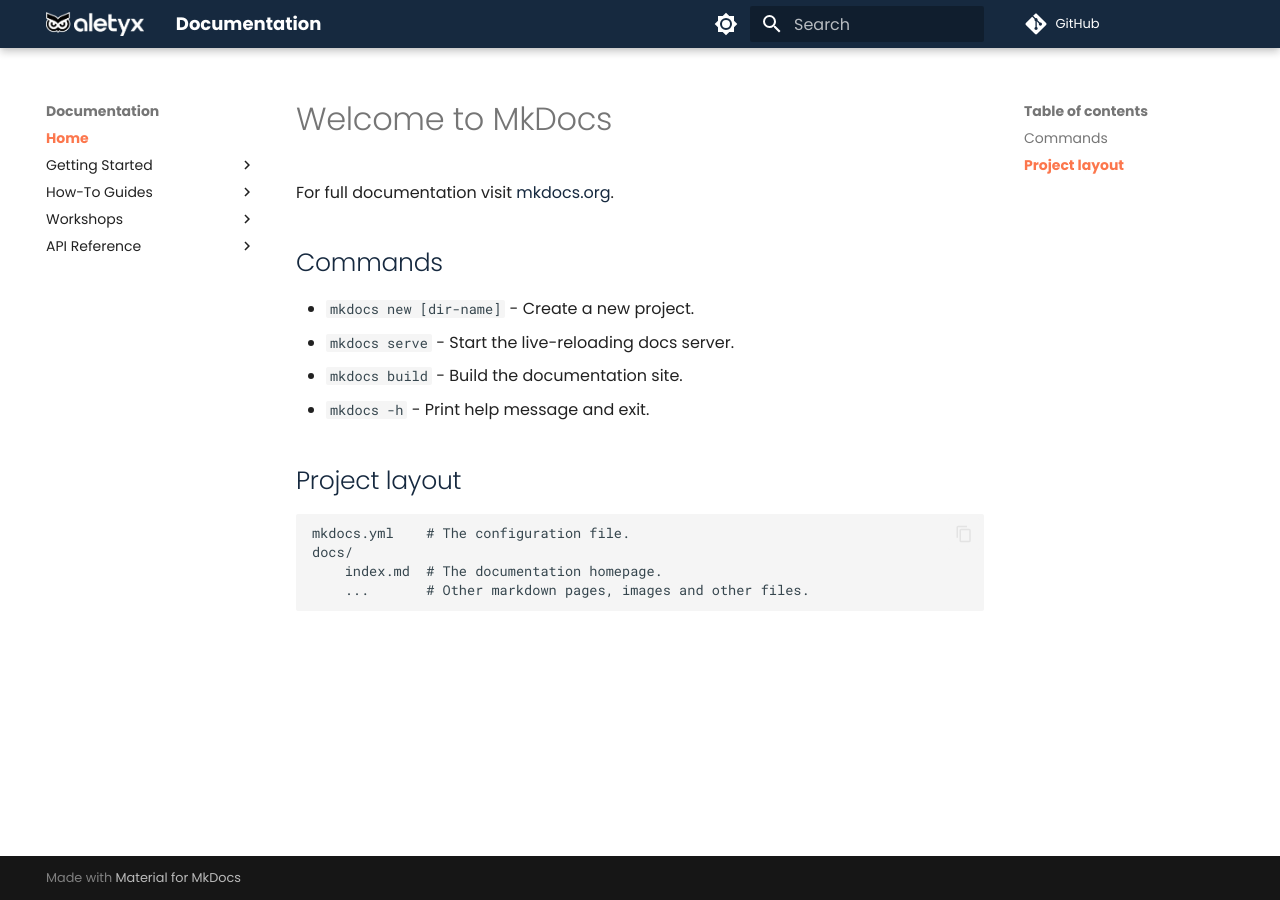
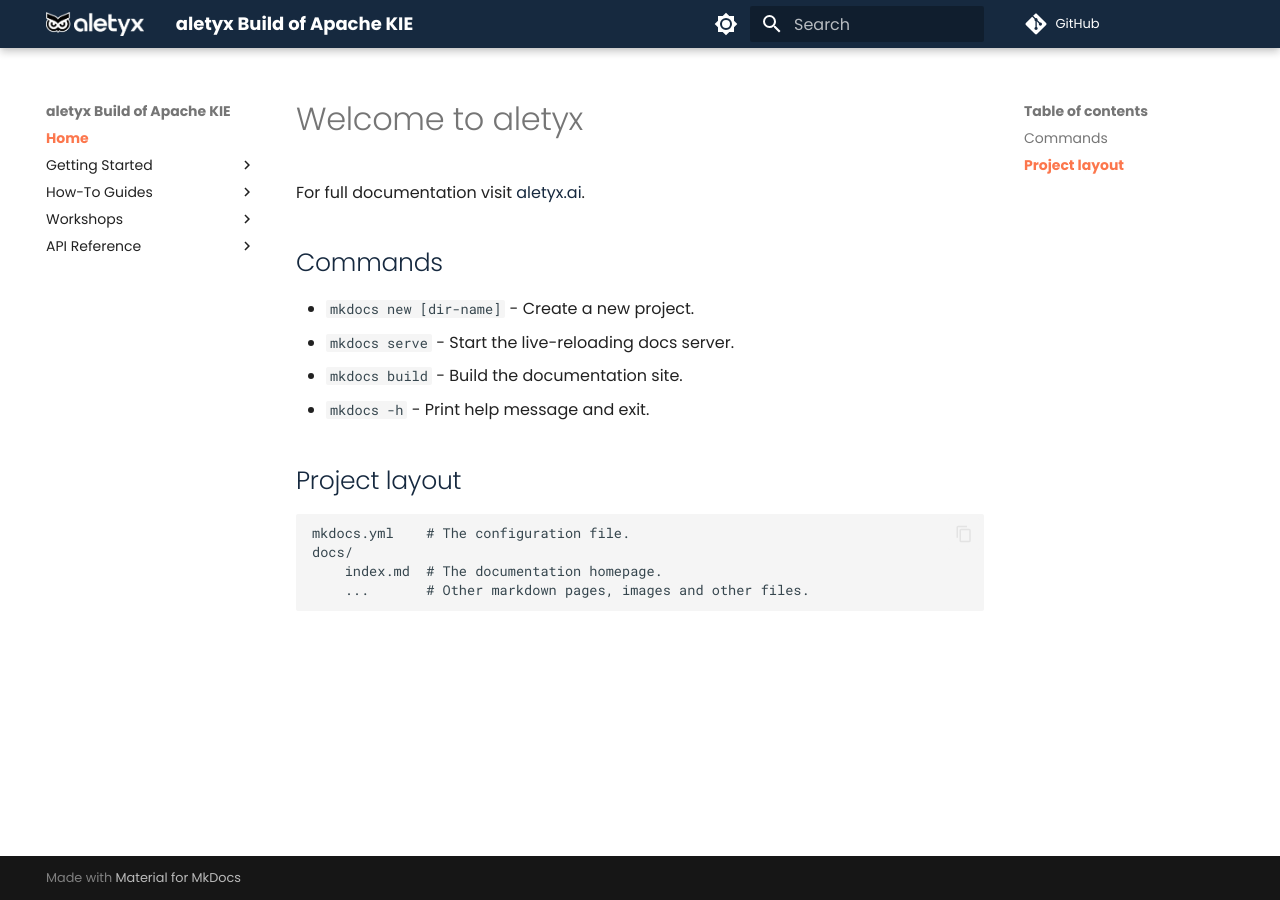
Before and after one commit to timwuthenow/timwuthenow.github.io, an MkDocs documentation site: the page built from docs/index.md, in a window 1280 px wide. Built offline with MkDocs 1.6.1 and Material for MkDocs 9.7.7, drawn with Linux system fonts in a browser that asks for light colours; comment, search, counter and statistics services are not loaded.

```diff
--- a/docs/index.md
+++ b/docs/index.md
@@ -1,13 +1,13 @@
-# Welcome to MkDocs
+# Welcome to aletyx
 
-For full documentation visit [mkdocs.org](https://www.mkdocs.org).
+For full documentation visit [aletyx.ai](https://www.aletyx.ai).
 
 ## Commands
 
-* `mkdocs new [dir-name]` - Create a new project.
-* `mkdocs serve` - Start the live-reloading docs server.
-* `mkdocs build` - Build the documentation site.
-* `mkdocs -h` - Print help message and exit.
+- `mkdocs new [dir-name]` - Create a new project.
+- `mkdocs serve` - Start the live-reloading docs server.
+- `mkdocs build` - Build the documentation site.
+- `mkdocs -h` - Print help message and exit.
 
 ## Project layout
 
--- a/mkdocs.yml
+++ b/mkdocs.yml
@@ -1,4 +1,4 @@
-site_name: Documentation
+site_name: aletyx Build of Apache KIE
 site_description: "Landing for documentation and knowledge around aletyx's Build of Apache KIE"
 site_author: "Tim Wuthenow and Alex Porcelli"
 site_url: https://timwuthenow.github.io/
@@ -58,9 +58,10 @@ nav:
     - Environment Setup: getting-started/environment-setup.md
     - Development Tools:
       - Java Setup: getting-started/java-setup.md
-      - Container Tools: getting-started/container-tools.md
+      - Container Tools Setup: getting-started/container-tools.md
       - Git Configuration: getting-started/git-configuration.md
-      - Cloud Tools: getting-started/cloud-tools.md
+      - Cloud Tools Setup: getting-started/cloud-tools.md
+      - Ubuntu Setup: getting-started/ubuntu.md
     - Quick Start: getting-started/quick-start.md
   - How-To Guides:
     - Overview: how-to/index.md
```
Also changed, not shown: docs/getting-started/cloud-tools.md (+3 -2 lines), docs/getting-started/index.md (+1 -0 lines), docs/getting-started/ubuntu.md (added, +184 -0 lines).
